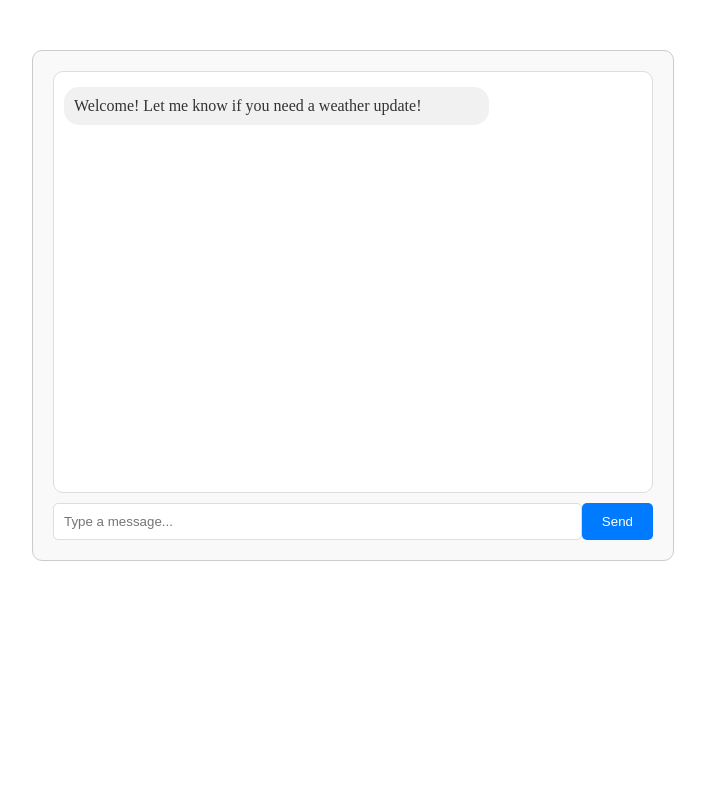
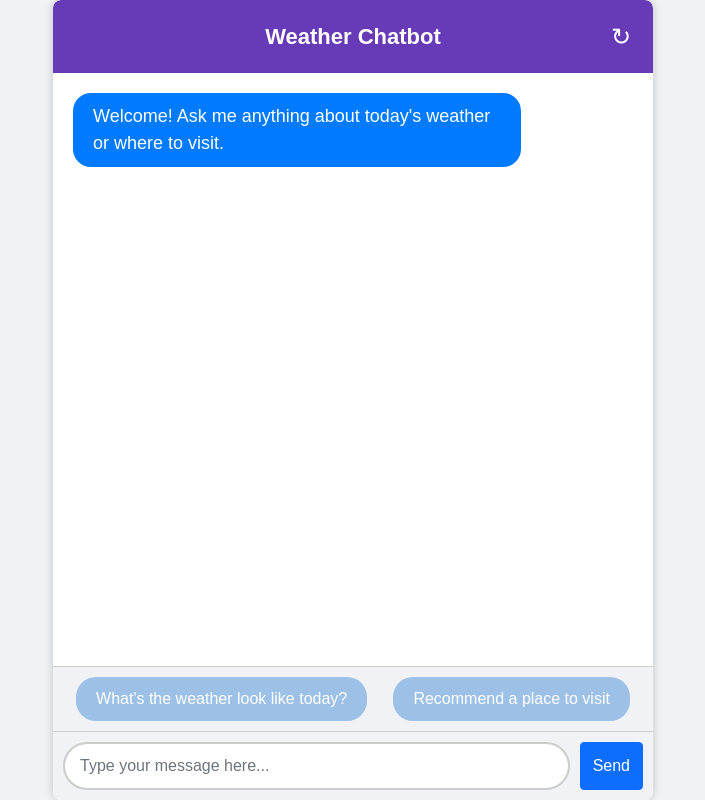
Before and after one commit to vsh-popin/WIL_Project19, a Flask app: page / in a window 1280 px wide. Shown: the whole page, without its empty margins (287-992 px from the left). Run offline with Flask 3, Linux system fonts and the light colour scheme; some libraries are stand-ins or nearby versions.

Commit message:
frontend

```diff
--- a/src/templates/index.html
+++ b/src/templates/index.html
@@ -3,36 +3,101 @@
 <head>
     <meta charset="UTF-8">
     <meta name="viewport" content="width=device-width, initial-scale=1.0">
-    <title>Chatbot</title>
-    <link rel="stylesheet" href="{{ url_for('static', filename='style.css') }}">
-    <script src="https://code.jquery.com/jquery-3.6.0.min.js"></script>
+    <link rel="stylesheet" href="https://stackpath.bootstrapcdn.com/bootstrap/5.1.3/css/bootstrap.min.css">
+    <link rel="stylesheet" href="{{ url_for('static', filename='style.css') }} " type="text/css" media="all" />
 </head>
+
+
 <body>
     <div class="chat-container">
-        <div class="chat-box" id="chat-box">
-            <div class="bot-message">Welcome! Let me know if you need a weather update!</div>
+        <div class="chat-header">
+            <button id="deleteButton" class="btn btn-danger">↻</button>
+            <span class="header-title">Weather Chatbot</span>
         </div>
-        <form id="chat-form">
-            <input type="text" id="user-input" autocomplete="off" placeholder="Type a message..." required>
-            <button type="submit">Send</button>
-        </form>
+
+        <div id="chatbox">
+            <p class="botText"><span>Welcome! Ask me anything about today's weather or where to visit.</span></p>
+        </div>
+        <div class="suggestions">
+            <!-- Suggested questions -->
+            <button class="suggestion-btn">What's the weather look like today?</button>
+            <button class="suggestion-btn">Recommend a place to visit </button>
+        </div>
+        <div class="user-input">
+            <input type="text" id="textInput" class="form-control" placeholder="Type your message here...">
+            <button id="buttonInput" class="btn btn-primary">Send</button>
+        </div>
     </div>
 
+    <div id="weatherWidget" class="weather-widget hidden">
+    <h2 id="weatherCity">City, Date</h2>
+    <div id="weatherDetails">
+        <p id="maxTemp"></p>
+        <p id="minTemp"></p>
+        <p id="windSpeed"></p>
+        <p id="precipitation"></p>
+        <p id="pressure"></p>
+        <p id="uvIndex"></p>
+    </div>
+</div>
+
+    </div>
+
+
     <script>
-        $(document).ready(function() {
-            $("#chat-form").on("submit", function(e) {
-                e.preventDefault();
-                var userMessage = $("#user-input").val();
-                $("#chat-box").append('<div class="user-message">' + userMessage + '</div>');
-                $("#user-input").val("");
+document.getElementById("buttonInput").addEventListener("click", sendMessage);
 
-                $.post("/get", {msg: userMessage}, function(response) {
-                    $("#chat-box").append('<div class="bot-message">' + response + '</div>');
-                    $("#chat-box").scrollTop($("#chat-box")[0].scrollHeight);
-                });
-            });
+document.querySelectorAll('.suggestion-btn').forEach(button => {
+    button.addEventListener('click', function() {
+        let suggestionText = this.textContent;
+        sendMessage(suggestionText);
+    });
+});
+
+function sendMessage(text = null) {
+    let userText = text || document.getElementById("textInput").value;
+    if (!userText.trim()) return; // Avoid sending empty messages
+
+    document.getElementById("chatbox").innerHTML += `<div class="userText"><span>${userText}</span></div>`;
+
+    let formData = new FormData();
+    formData.append("msg", userText);
+
+    fetch("/get", {
+        method: "POST",
+        body: formData
+    }).then(response => response.text())
+    .then(text => {
+        document.getElementById("chatbox").innerHTML += `<div class="botText"><span>${text}</span></div>`; //apart from bot text
+        document.getElementById("textInput").value = "";  // Clear input after send
+        let chatbox = document.getElementById("chatbox");
+        chatbox.scrollTop = chatbox.scrollHeight;
+    });
+}
+
+        // Event listener for the button click
+        document.getElementById("buttonInput").addEventListener("click", sendMessage);
+
+        // Event listener for the enter key in the input field
+        document.getElementById("textInput").addEventListener("keypress", function(event) {
+            if (event.key === "Enter") {
+                event.preventDefault(); // Prevent the default action to stop from form submitting
+                sendMessage(); // Send the message
+            }
         });
+
+
+
     </script>
+
+    <script>
+    document.getElementById('deleteButton').addEventListener('click', function() {
+        window.location.reload(true); // The 'true' parameter forces the reload without cache
+    });
+    </script>
+
+
+
 
 </body>
 </html>
--- a/src/templates/static/style.css
+++ b/src/templates/static/style.css
@@ -1,69 +1,139 @@
-/* Style for the chat container */
-.chat-container {
-    max-width: 600px;
-    margin: 50px auto;
-    border: 1px solid #ccc;
-    padding: 20px;
-    background-color: #f9f9f9;
-    border-radius: 10px;
+body, html {
+    height: 100%;
+    margin: 0;
+    padding: 0;
+    overflow: hidden;
+    font-family: 'Arial', sans-serif;
+    background-color: #f0f2f5;
   }
 
-/* Style for the chat box */
-.chat-box {
-    height: 400px;
-    overflow-y: auto;
-    padding: 10px;
-    border: 1px solid #ddd;
-    background-color: #fff;
-    border-radius: 10px;
-    margin-bottom: 10px;
+  .chat-header {
+    position: relative; /* Needed for absolute positioning of the child */
+    display: flex;
+    justify-content: space-between;
+    align-items: center;
+    padding: 20px;
+    background-color: #673ab7;
+    color: white;
+    text-align: center;
+    font-size: 22px;
+    font-weight: bold;
+    border-top-left-radius: 8px;
+    border-top-right-radius: 8px;
   }
 
-/* Style for user messages */
-.user-message {
-    text-align: right;
-    color: #fff;
-    background-color: #007bff;
-    padding: 10px;
-    margin: 5px 0;
-    border-radius: 15px;
-    max-width: 70%;
-    margin-left: auto;
+  .header-title {
+    flex-grow: 1;
+    text-align: center;
 }
 
-/* Style for bot messages */
-.bot-message {
-    text-align: left;
-    color: #333;
-    background-color: #f1f1f1;
-    padding: 10px;
-    margin: 5px 0;
-    border-radius: 15px;
-    max-width: 70%;
-    margin-right: auto;
+
+  .chat-container {
+    width: 100%;
+    max-width: 600px;
+    height: 100vh;
+    margin: auto;
+    border-radius: 8px;
+    box-shadow: 0 0 10px rgba(0,0,0,0.2);
+    display: flex;
+    flex-direction: column;
+    background-color: white;
+    overflow: hidden;
   }
 
-/* Style for the input field and button */
-#chat-form {
+  .suggestions {
+    padding: 10px;
     display: flex;
+    justify-content: space-around;  /* Distributes the buttons evenly */
+    background-color: #f0f2f5;
   }
 
-#user-input {
+  .suggestion-btn {
+    padding: 10px 20px;
+    border-radius: 20px;
+    border: none;
+    background-color: #9cc0e6;
+    color: white;
+    text-align: center;
+    cursor: pointer;
+    margin: 0 5px;  /* Adds space between buttons */
+  }
+
+  .suggestion-btn:hover {
+    background-color: #a6b3bf;
+  }
+
+
+
+  #chatbox {
     flex-grow: 1;
+    overflow-y: auto;
+    padding: 20px;
+    background-color: #fff;
+    display: flex;
+    flex-direction: column;
+    gap: 10px;
+    border-bottom: 1px solid #ccc;  /* Adds a subtle line between messages and input area */
+  }
+
+
+  .botText, .userText {
+    padding: 10px 20px;
+    border-radius: 18px;
+    color: white;
+    display: flex;
+    max-width: 80%;
+    word-wrap: break-word;
+  }
+
+  .botText {
+    background-color: #007bff;
+    font-size: 18px;
+    align-self: flex-start;
+  }
+
+  .userText {
+    background-color: #4CAF50;
+    font-size: 18px;
+    align-self: flex-end;
+  }
+
+  .user-input {
     padding: 10px;
-    border-radius: 5px;
-    border: 1px solid #ddd;
+    font-size: 18px;
+    display: flex;
+    background-color: #f0f2f5;
+    border-top: 1px solid #ccc;
+  }
+
+  input[type="text"] {
+    flex-grow: 1;
+    margin-right: 10px;
+    padding: 10px 15px;
+    border: 2px solid #ccc;
+    border-radius: 30px;
+    outline: none;
   }
 
   button {
+    padding: 10px 20px;
+    border-radius: 30px;
+    border: none;
     background-color: #007bff;
     color: white;
-    border: none;
-    padding: 10px 20px;
-    border-radius: 5px;
     cursor: pointer;
   }
 
   button:hover {
     background-color: #0056b3;
   }
+
+  #deleteButton {
+    position: absolute;
+    right: 10px;
+    background: none;
+    border: none;
+    color: white;
+    font-size: 24px;
+    cursor: pointer;
+  }
```
Lines whose indentation alone changed are shown as unchanged.
